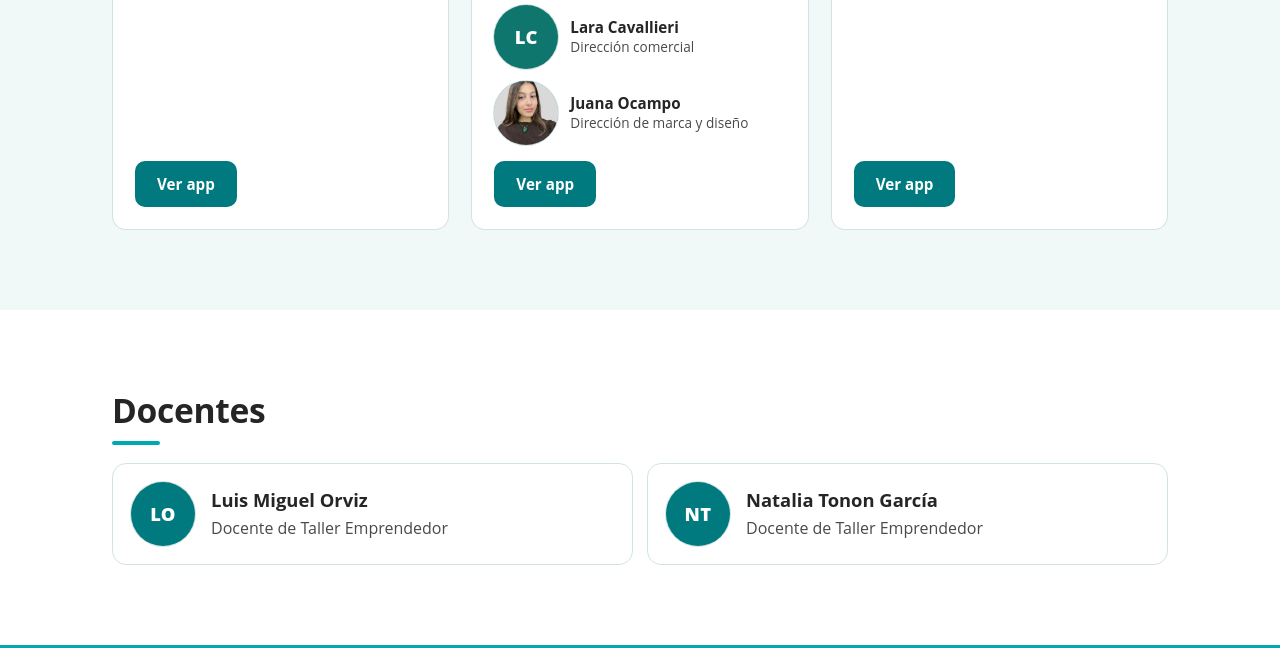
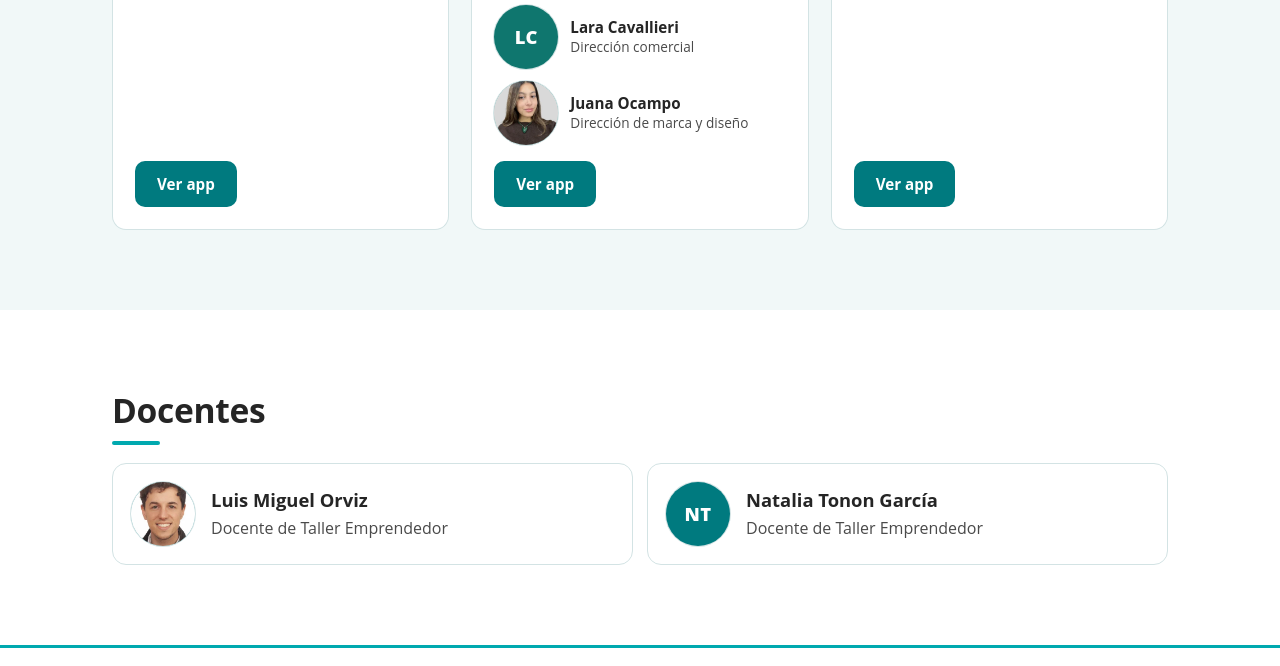
Before and after one commit to ucaece-t-e-tm-viernes-luigi-nati/landing, a plain HTML site: page index.html in a window 1280 px wide. Shown: the part 2289-2955 px from the top of the page. Drawn offline with Linux system fonts and the light colour scheme.

Commit message:
Foto de Luis Miguel Orviz en Docentes
Co-Authored-By: Claude Opus 5.5 <noreply@anthropic.com>

```diff
--- a/index.html
+++ b/index.html
@@ -237,7 +237,7 @@
       <div class="contenedor">
         <h2>Docentes</h2>
         <ul class="docentes">
-          <li><span class="avatar avatar-docente" aria-hidden="true"><span class="avatar-iniciales">LO</span></span><div><h3>Luis Miguel Orviz</h3><p>Docente de Taller Emprendedor</p></div></li>
+          <li><span class="avatar avatar-docente" aria-hidden="true"><span class="avatar-iniciales">LO</span><img src="fotos/docentes/orviz_luis.webp" alt="" width="64" height="64" loading="lazy" decoding="async" onerror="this.remove()"></span><div><h3>Luis Miguel Orviz</h3><p>Docente de Taller Emprendedor</p></div></li>
           <li><span class="avatar avatar-docente" aria-hidden="true"><span class="avatar-iniciales">NT</span></span><div><h3>Natalia Tonon García</h3><p>Docente de Taller Emprendedor</p></div></li>
         </ul>
       </div>
```
Also changed, not shown: fotos/docentes/orviz_luis.webp (added).
